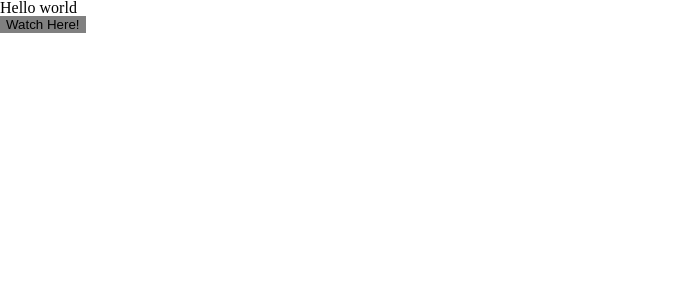
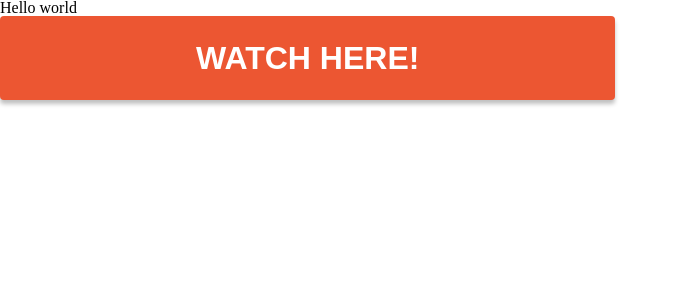
Before and after one commit to elisamunoz/movie-picker, a React (Create React App) app: page / in a window 1280 px wide. Shown: the top 300 px of the page, without its empty margins (0-680 px from the left). Built offline with nearby package versions, Linux system fonts and the light colour scheme.

Commit message:
button hover, active, disabled styles

```diff
--- a/src/App.js
+++ b/src/App.js
@@ -6,7 +6,7 @@ function App() {
   return (
     <>
       <h1>Hello world</h1>
-      <Button text="watch here!" />
+      <Button text="WATCH HERE!" />
     </>
   );
 }
--- a/src/assets/styles/abstract/variables.scss
+++ b/src/assets/styles/abstract/variables.scss
@@ -0,0 +1,25 @@
+/* -------------- */
+/* --- Colors --- */
+/* -------------- */
+$white: #ffffff;
+$gray: #a5a5a5;
+$black: #000000;
+$orange: #ec5632;
+$orange-darker: #f53c0e;
+$orange-darkest: #e9431b;
+
+$modal-button-color: $orange;
+$modal-button-color-hover: $orange-darker;
+
+/* -------------- */
+/* --- Others --- */
+/* -------------- */
+$border-radius: 4px;
+
+/* ------------------- */
+/* --- Transitions --- */
+/* ------------------- */
+$transition-duration: 0.5s;
+$transition-timing: ease;
+$transition-property: all;
+$transition: $transition-duration $transition-timing $transition-property;
--- a/src/ui/components/button/Button.js
+++ b/src/ui/components/button/Button.js
@@ -1,7 +1,12 @@
 import styles from "./Button.module.scss";
 
-const Button = ({ onClick, text }) => (
-  <button onClick={onClick} className={styles.button}>
+const Button = ({ onClick, text, disabled }) => (
+  <button
+    onClick={onClick}
+    className={styles.button}
+    disabled={disabled}
+    type="button"
+  >
     {text}
   </button>
 );
--- a/src/ui/components/button/Button.module.scss
+++ b/src/ui/components/button/Button.module.scss
@@ -1,4 +1,29 @@
+@import "../../../assets/styles/abstract/index.scss";
+
 .button {
-  background: grey;
-  text-transform: capitalize;
+  background: $modal-button-color;
+  color: $white;
+  box-shadow: 0px 4px 4px rgba(0, 0, 0, 0.25);
+  border-radius: $border-radius;
+  padding: 23px 196px;
+  cursor: pointer;
+
+  // font style
+  font-weight: 700;
+  font-size: 32px;
+  line-height: 38px;
+  transition: $transition;
+
+  &:hover {
+    background: $modal-button-color-hover;
+  }
+
+  &:active,
+  &:focus {
+    background: $orange-darkest;
+  }
+
+  &:disabled {
+    background: $gray;
+  }
 }
```
